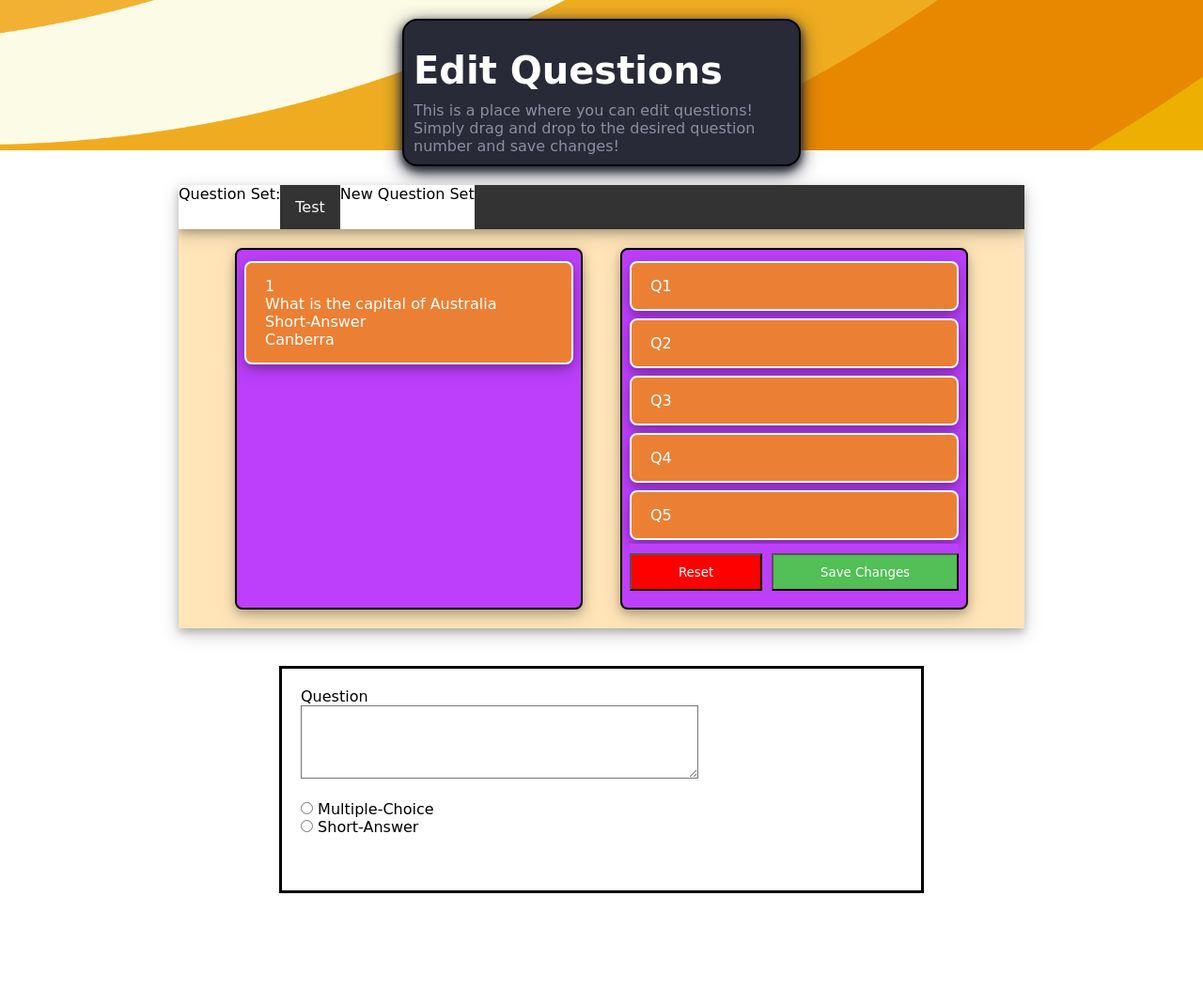
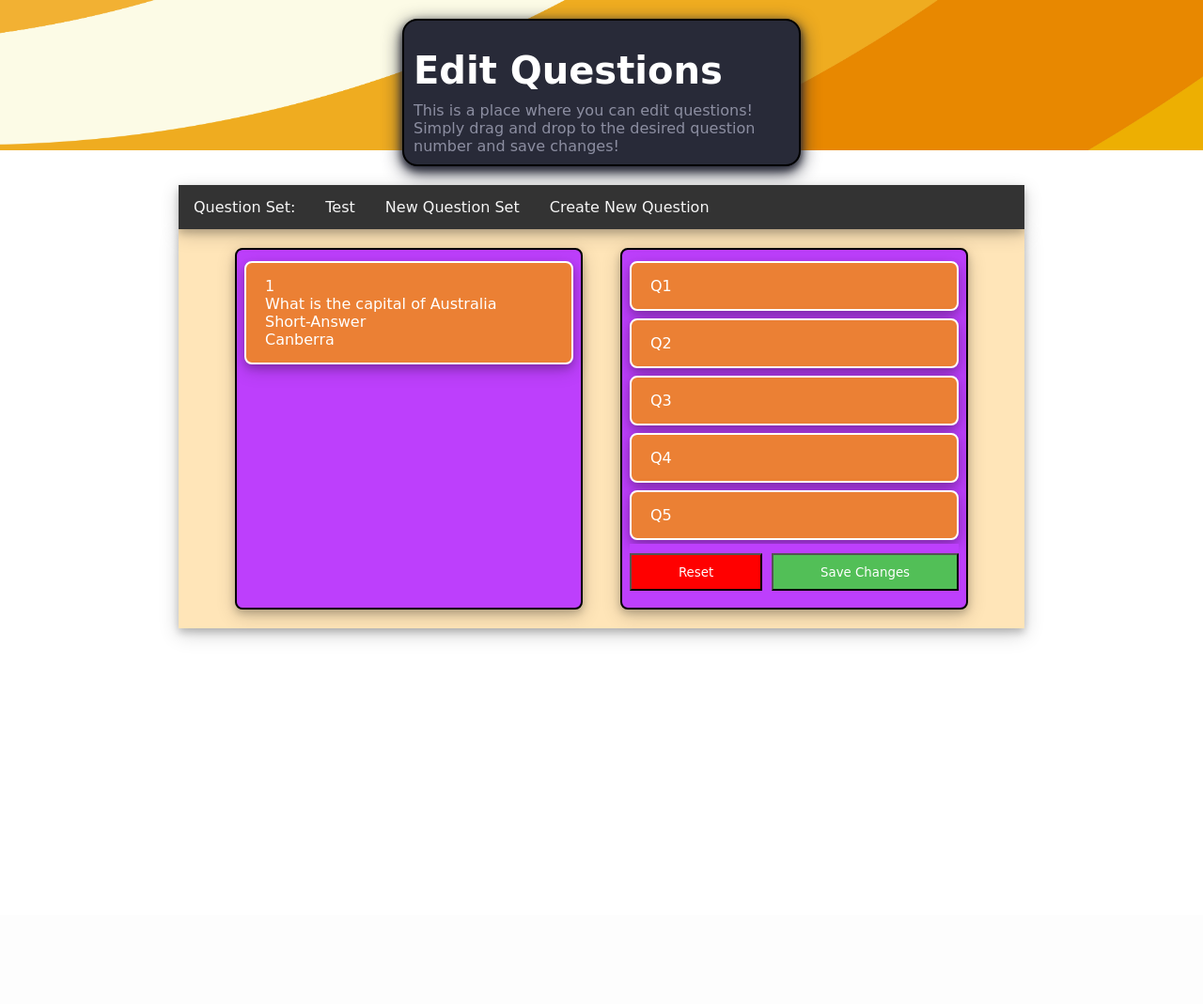
Before and after one commit to msyukri-zaidin/mapify-forked, a Flask app: page /admin in a window 1280 px wide. Shown: the part 40-1109 px from the top of the page at 94% size. After the commit the page ends 721 px from the top, so only its background shows below. Run offline with Flask 2, Linux system fonts and the light colour scheme; data comes from the database, SQL or seed files in the repository; some libraries are stand-ins or nearby versions; some web fonts are replaced.

Commit message:
Move question form into a popup div

```diff
--- a/app/templates/admin_page.html
+++ b/app/templates/admin_page.html
@@ -8,7 +8,7 @@
         var questionSetTotal = '{{ questionSetTotal }}';
     </script>
     <link rel="stylesheet" href="{{url_for('static',filename='css/admin_page.css')}}" />
-    <link href="https://css.gg/css?=|add|remove" rel="stylesheet">
+    <link href="https://css.gg/css?=|add|remove|chevron-down" rel="stylesheet">
     <title>Admin Page</title>
 </head>
 
@@ -29,9 +29,13 @@
     <!-- Container navigation bar -->
     <div class="container-nav">
 
-        <div class="questionset">Question Set: </div>
+        <div class="nav-item">Question Set: </div>
         {% set currentSet = questionSet[currentQuestionset] %}
-        <div class="questionset-dropdown" id="questionset-name" onclick="dropdown()" value="{{ currentSet.id }}">{{ currentSet.name }}</div>
+        <div class="questionset-dropdown" id="questionset-name" onclick="dropdown()" value="{{ currentSet.id }}">
+
+            <div id="questionset-dropdown-name">{{ currentSet.name }}</div>
+            <i class="gg-chevron-down"></i>
+        </div>
         <div class="questionset-dropdown-content"id= "dropdown" >
             {% for i in range(0, questionSet|length) %}
                 {% if questionSet[i] != currentSet %}
@@ -40,7 +44,8 @@
             {% endfor %}
         </div>
 
-        <div class="questionset" id="new-questionset">New Question Set</div>
+        <div class="nav-item" id="new-questionset">New Question Set</div>
+        <div class="nav-item" id="create-new-question">Create New Question</div>
 
     </div>
 
@@ -49,14 +54,14 @@
 
         <div class="question-pool">
             {% for question in questionPool %}
-                <div class="question-item" id="question-item-{{ question.id }}" value="{{ question.id }}" draggable="true" onclick="currentlySelected(this.id)">
+                <div class="question-item" id="question-item-{{ question.id }}" value="{{ question.id }}" draggable="true" onmousedown="currentlySelected(this.id)">
                     {{ question.id }}<br>
                     {{ question }}<br>
                     {{ question.question_type }}<br>
                     {{ question.answer }}
                     <div class="question-item-options">
-                        <button type="button" id="edit-button">Edit</button>
-                        <button type="button" class="delete-button">Delete</button>
+                        <button type="button" id="edit-button-{{ question.id }}"  onmousedown="editQuestion(this.id)" value="{{ question.id }},{{ question.question }},{{ question.question_type }},{{ question.answer }}">Edit</button>
+                        <button type="button" id="delete-button" onmousedown="questionDeletionPopup()">Delete</button>
                     </div>
                 </div>
             {% endfor %}
@@ -66,14 +71,14 @@
             {% for question in currentQuestion %}
                 <div class="question-slot" id="Q{{ question.question_number }}">Q{{ question.question_number }}
                 {% if question.question_id != '' %}
-                    <div class="question-item" draggable="true" id="question-item-{{ question.question_id }}" value="{{ question.question_id }}" onclick="currentlySelected(this.id)">
+                    <div class="question-item" draggable="true" id="question-item-{{ question.question_id }}" value="{{ question.question_id }}" onmousedown="currentlySelected(this.id)">
                         {{ question.question_id }}<br>
                         {{ question.parent.question }}<br>
                         {{ question.parent.question_type }}<br>
                         {{ question.parent.answer}}
                         <div class="question-item-options">
-                            <button type="button" id="edit-button">Edit</button>
-                            <button type="button" class="delete-button">Delete</button>
+                            <button type="button" id="edit-button-{{ question.question_id }}" onmousedown="editQuestion(this.id)" value="{{ question.question_id }},{{ question.parent.question }},{{ question.parent.question_type }},{{ question.parent.answer }}">Edit</button>
+                            <button type="button" class="delete-button" onmousedown="questionDeletionPopup()">Delete</button>
                         </div>
                     </div>
                 {% endif %}
@@ -112,21 +117,20 @@
             </div>
         </div>
 
-    </div>
-
+        <div id="create-new-question-modal" class="modal">
                 <!-- Form for entering new questions -->
             <div class="form-input">
                 <form action="" method="POST">
                     {{ form.hidden_tag() }}
                     <!-- This is where the Question will go-->
                     {{ form.question.label }} <br>
-            {{ form.question(rows="4", cols="50", class="form-input-box")}}
+                    {{ form.question(rows="4", cols="50", id="question-input", class="form-input-box")}}
                     <br>
                     <br>
                     <!-- This is where the question type will go-->
                     {% for subfield in form.questionType %}
                         <tr>
-                    <td >{{ subfield(class="questionType",onclick="showAnswerField()") }}</td>
+                            <td >{{ subfield(class="questionType", onclick="showAnswerField()") }}</td>
                             <td>{{ subfield.label }}</td><br>
                         </tr>
                     {% endfor %}
@@ -157,10 +161,15 @@
                     </div>
                 </div>
                     <br>
-            <p> {{ form.submit(id="form-question-submit", class="form-input-label") }}</p>
+                    {{ form.submit(id="form-question-submit", class="form-input-label") }}
                 </form>
+                <button id="form-question-cancel">Cancel</button>
+            </div>
+        </div>
 
     </div>
+
+
 
 
     <script src="{{ url_for('static', filename='admin_page.js') }}"></script>
```
Lines whose indentation alone changed are shown as unchanged.
